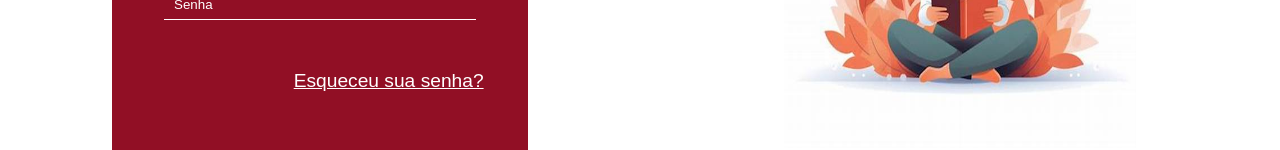
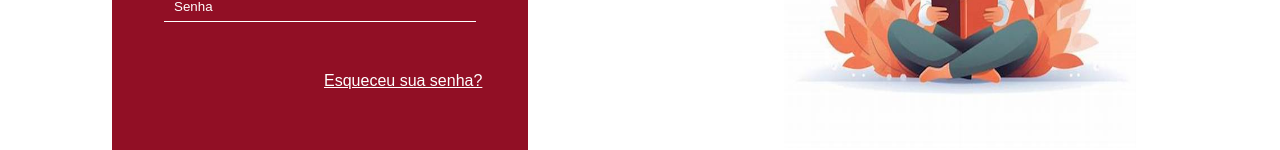
Before and after one commit to devGusta2/Mentec, a React (Create React App) app: page /Login in a window 1280 px wide. Shown: the part 378-528 px from the top of the page. Built offline with nearby package versions, Linux system fonts and the light colour scheme.

Commit message:
Font size

```diff
--- a/src/Pages/login/Login.module.css
+++ b/src/Pages/login/Login.module.css
@@ -80,9 +80,9 @@
     margin-left: -15%;
 }
 #textForgotPass{
-    margin-left: 33%;
+    margin-left: 40%;
     margin-top: -5%;
-    font-size: 1.2em;
+    font-size: 1em;
     color: white;
     font-weight: 200;
 }
```
